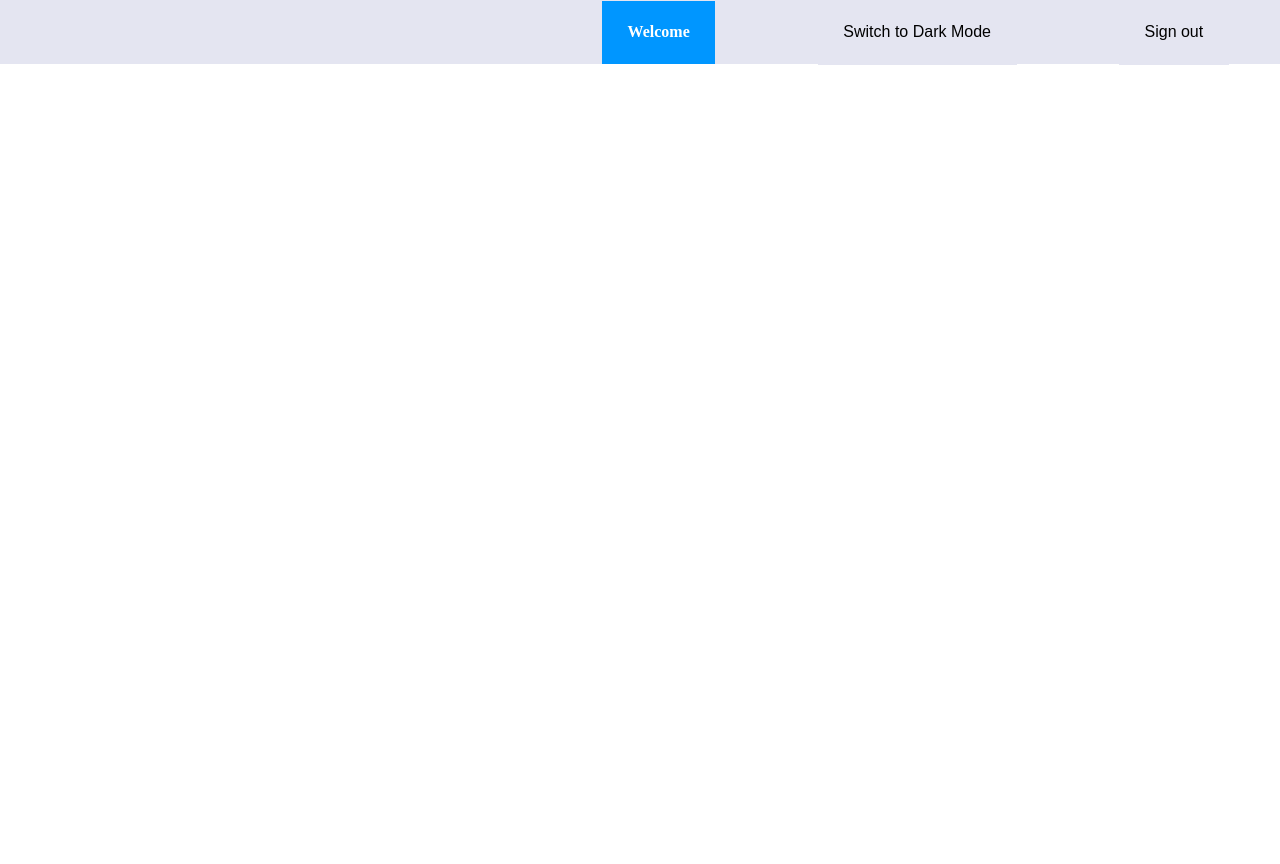
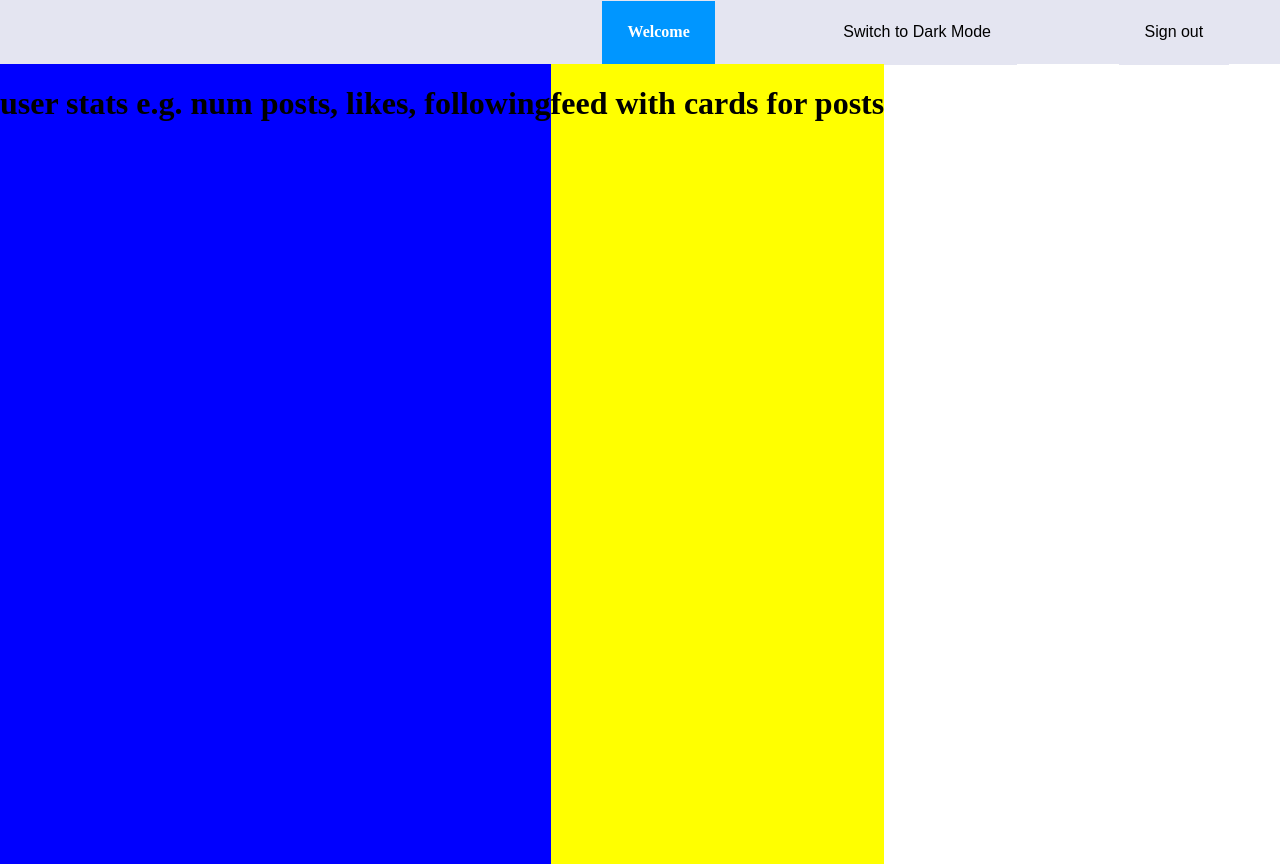
Before and after one commit to joeglDev/Next.ts-personal-blog-website, a Next.js app: page /MainView in a window 1280 px wide. Before the commit the page ends 800 px from the top, so only its background shows below. Built offline with nearby package versions, Linux system fonts and the light colour scheme.

Commit message:
feat/2-MainView(layout attempt)

```diff
--- /dev/null
+++ b/components/mainview/MainView.style.ts
@@ -0,0 +1,15 @@
+import styled from "@emotion/styled";
+
+export const MainViewWrapper = styled.div`
+display: flex;
+flex-flow: row;
+height: 100vh;
+flex: 3 1;
+`;
+
+export const MainViewItemWrapper = styled.div<{width: string}>`
+display: flex;
+flex: 3 1;
+width: ${(p) => p.width};
+gap: 0;
+`;
--- /dev/null
+++ b/components/mainview/feed/Feed.tsx
@@ -0,0 +1,9 @@
+export const Feed = () => {
+
+
+    return (
+        <div style={{backgroundColor: 'yellow'}}>
+            <h1>feed with cards for posts</h1>
+        </div>
+    )
+};
--- a/components/navbar/NavBar.style.ts
+++ b/components/mainview/navbar/NavBar.style.ts
@@ -1,5 +1,5 @@
 import styled from "@emotion/styled";
-import { COLOURS } from "../../globals/colours";
+import { COLOURS } from "../../../globals/colours";
 
 export const NavBarWrapper = styled.nav<{ lightMode: boolean }>`
   display: flex;
--- a/components/navbar/NavBar.tsx
+++ b/components/mainview/navbar/NavBar.tsx
@@ -6,7 +6,7 @@ import {
   NavBarWrapper,
   NavButton,
 } from "./NavBar.style";
-import { context } from "../Context";
+import { context } from "../../Context";
 import { useRouter } from "next/router";
 
 export const NavBar = () => {
--- /dev/null
+++ b/components/mainview/statistics/Statistics.tsx
@@ -0,0 +1,9 @@
+export const Statistics = () => {
+
+
+    return (
+        <div style={{backgroundColor: 'blue'}}>
+            <h1>user stats e.g. num posts, likes, following </h1>
+        </div>
+    )
+};
--- a/pages/MainView.tsx
+++ b/pages/MainView.tsx
@@ -1,7 +1,10 @@
 import { useContext } from "react";
 import { ThemeContainer } from "../components/ThemeContainer";
 import { context } from "../components/Context";
-import { NavBar } from "../components/navbar/NavBar";
+import { Statistics } from "../components/mainview/statistics/Statistics";
+import { Feed } from "../components/mainview/feed/Feed";
+import { NavBar } from "../components/mainview/navbar/NavBar";
+import { MainViewItemWrapper, MainViewWrapper } from "../components/mainview/MainView.style";
 
 export default function MainView() {
   const { lightMode } = useContext(context);
@@ -9,6 +12,12 @@ export default function MainView() {
   return (
     <ThemeContainer lightMode={lightMode}>
       <NavBar />
+
+      <MainViewWrapper>
+ <Statistics />
+     <Feed />
+      </MainViewWrapper>
+
     </ThemeContainer>
     // navigation (id needed long term)
 
```
